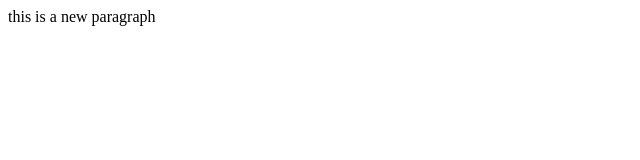
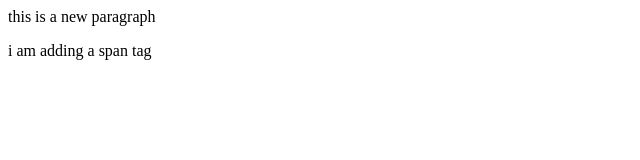
Before and after one commit to Siddhesh0002/Test, a plain HTML site: page index.html in a window 1280 px wide. Shown: the whole page, without its empty margins (0-640 px from the left). Drawn offline with Linux system fonts and the light colour scheme.

Commit message:
added a span tag

```diff
--- a/index.html
+++ b/index.html
@@ -1 +1,2 @@
 <p>this is a new paragraph</p>
+<span>i am adding a span tag</span>
```
